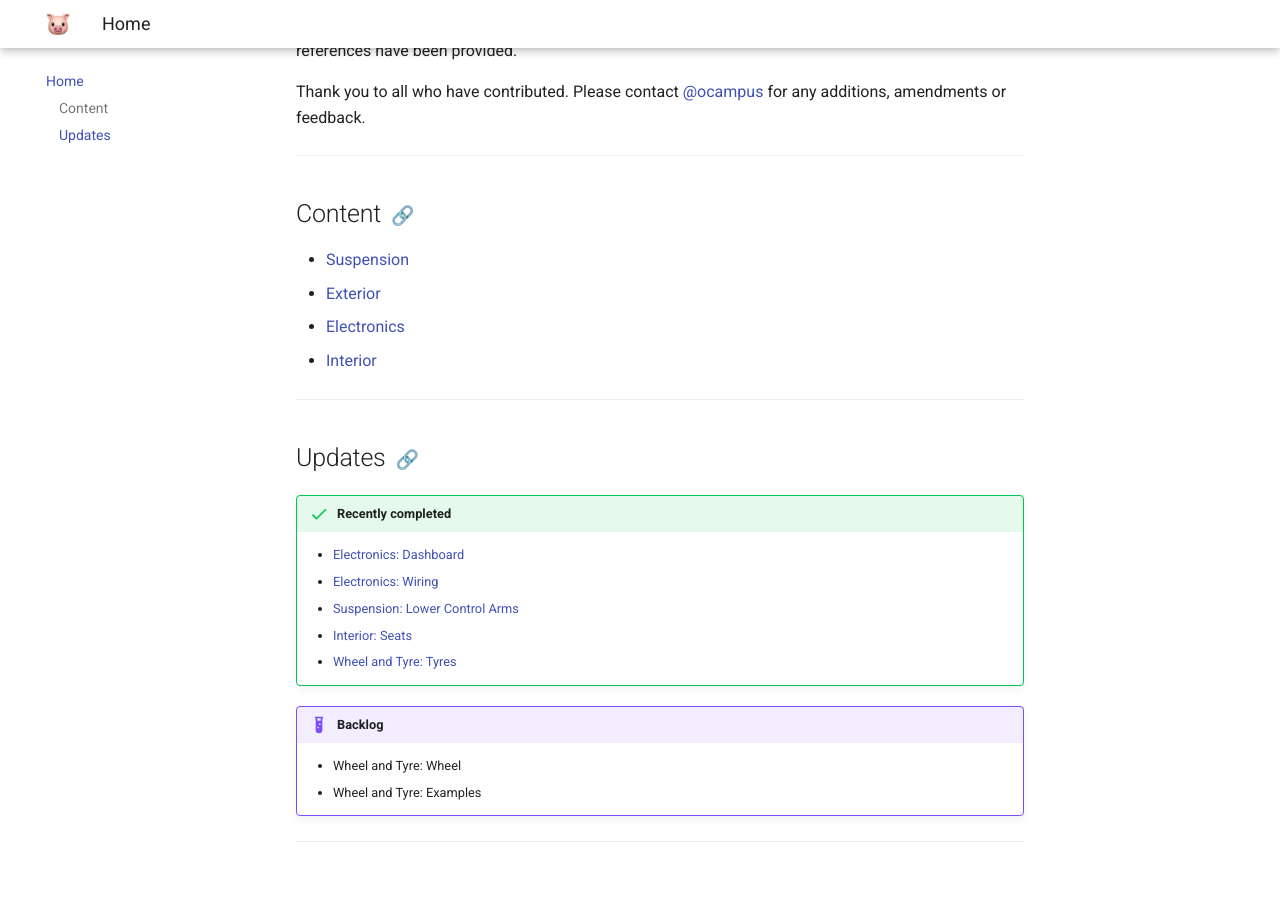
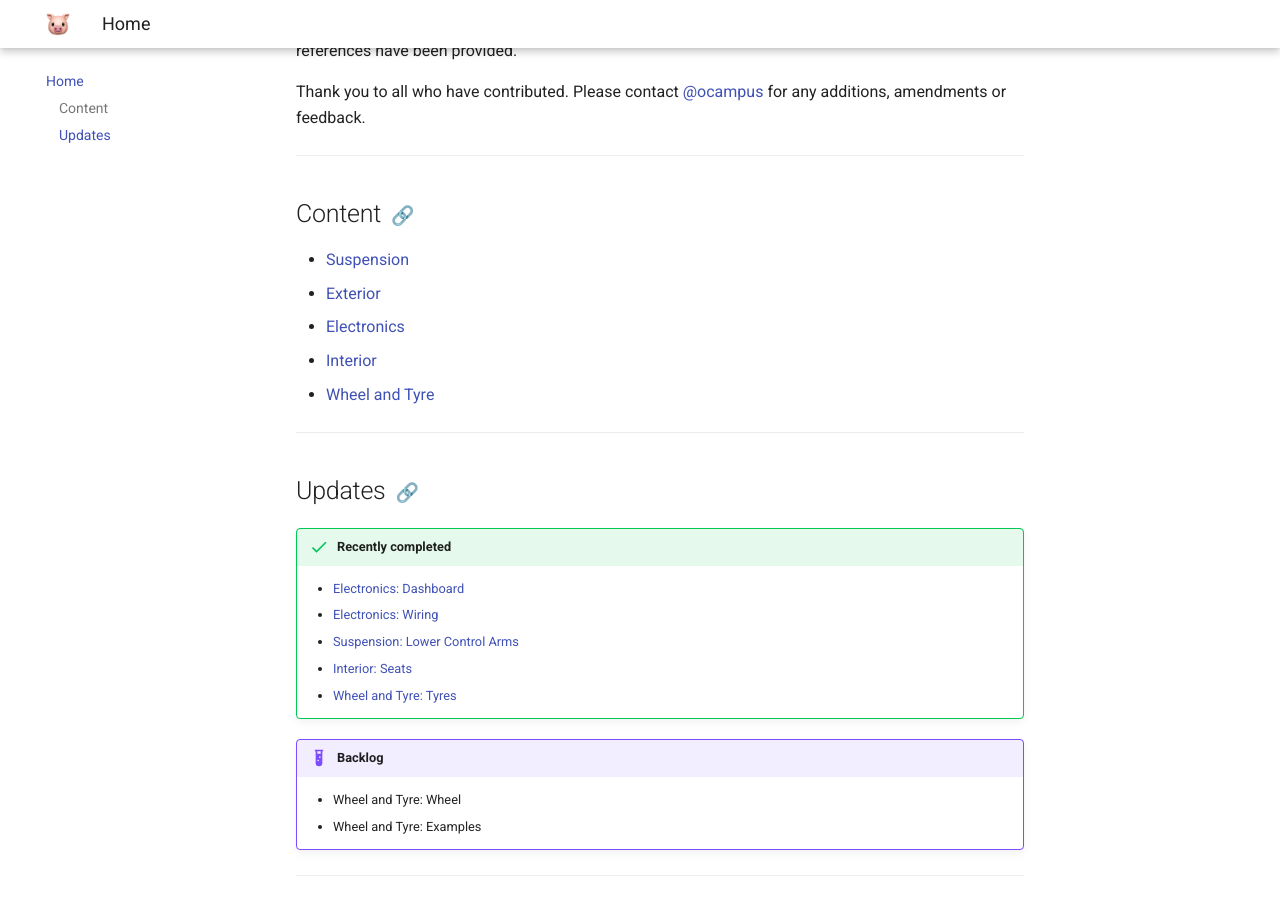
Before and after one commit to ocampco/pig-eyes-diy, an MkDocs documentation site: the page built from docs/index.md, in a window 1280 px wide and 900 px high, scrolled down 660 px. Built offline with MkDocs 1.6.1 and Material for MkDocs 9.7.7, drawn with Linux system fonts in a browser that asks for light colours; before the commit the page ends 1526 px from its top, so only the background shows below that.

Commit message:
Add wheel and tyre to home

```diff
--- a/docs/index.md
+++ b/docs/index.md
@@ -16,6 +16,7 @@ Thank you to all who have contributed. Please contact [@ocampus](https://www.ins
 - [Exterior](./exterior/index.md)
 - [Electronics](./electronics/index.md)
 - [Interior](./interior/index.md)
+- [Wheel and Tyre](./wheel-and-tyre/index.md)
 
 ---
 
```
